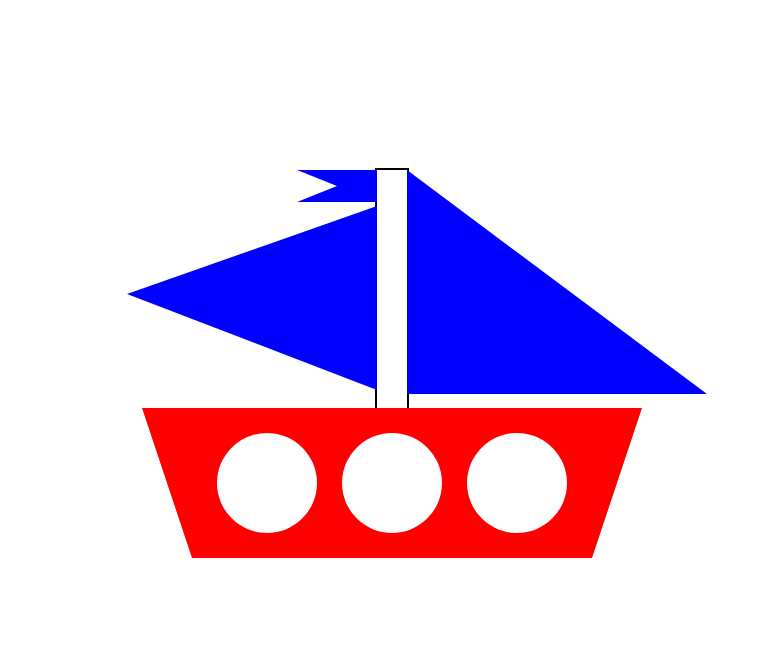
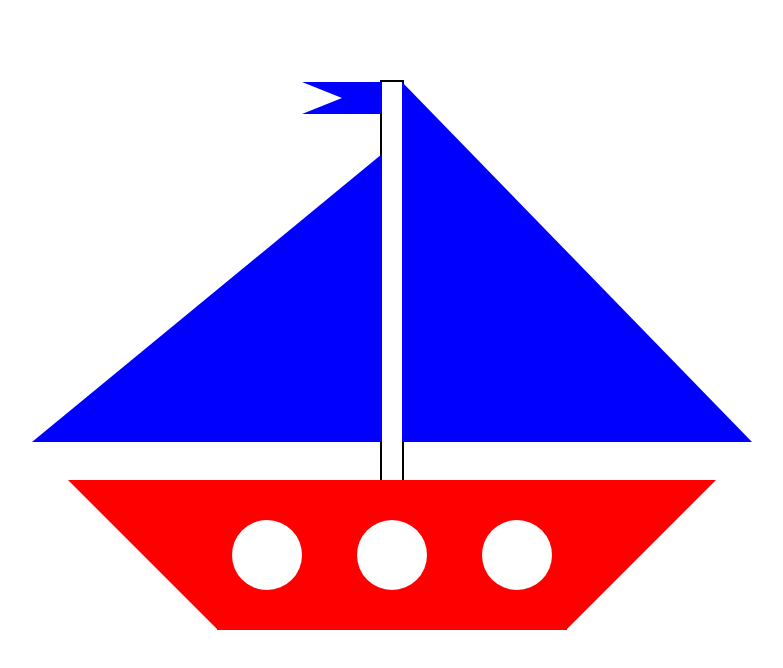
Before and after one commit to HeinekenPhoenix/homework_ship, a plain HTML site: page index.html in a window 1280 px wide. Shown: the whole page, without its empty margins (248-1031 px from the left). Drawn offline with Linux system fonts and the light colour scheme.

Commit message:
rebuilt idex.html and style.css

```diff
--- a/index.html
+++ b/index.html
@@ -10,7 +10,7 @@
     <div class="wrapper">
         <div class="rectangle">
             <div class="rectangle__small-flag-two"></div>
-            <div class="rectangle__big-black-flag"></div>
+            <div class="rectangle__big-before-flag"></div>
         </div>
         <div class="trapezoid-circle-cont">
             <div class="trapezoid-circle"></div>
--- a/style.css
+++ b/style.css
@@ -1,4 +1,7 @@
-
+*{
+    margin: 0;
+    padding: 0;
+}
 
 .wrapper{
     display: flex;
@@ -6,26 +9,13 @@
     position: relative;
 }
 
-.trapezoid-circle-cont{
-    border-bottom: 150px solid red;
-	border-left: 50px solid transparent;
-	border-right: 50px solid transparent;
-	height: 0;
-	width: 400px;
-    transform: rotate(180deg);
-    position: absolute;
-    justify-content: center;
-    display: flex;
-    top: 50vh;
-}
-
 .rectangle{
-    width: 30px;
-	height: 30vh;
+    width: 20px;
+	height: 55vh;
     background: white;
     border: 2px black solid;
     position: absolute;
-    top: 20vh;
+    top: 10vh;
 }
 
 .rectangle::before{
@@ -35,7 +25,7 @@
     border-right: 80px solid blue;
     border-bottom: 4vh solid transparent;
     position: absolute;
-    right: 30px;
+    right: 20px;
 }
 
 .rectangle__small-flag-two{
@@ -45,60 +35,86 @@
     border-right: 80px solid blue;
     border-top: 4vh solid transparent;
     position: absolute;
-    right: 30px;
+    right: 20px;
 }
 
-.rectangle__big-black-flag::before{
+.rectangle__big-before-flag{
     content: "";
     width: 0;
     height: 0;
-    border-top: 11vh solid transparent;
-    border-right: 250px solid blue;
-    border-bottom: 12vh solid transparent;
+    border-top: 36vh solid transparent;
+    border-right: 350px solid blue;
     position: absolute;
-    right: 30px;
-    bottom: 20px;
+    right: 20px;
+    top: 9vh;
 }
 
 .rectangle::after{
     content: "";
     width: 0;
     height: 0;
-    border-bottom: 28vh solid blue;
-    border-right: 300px solid transparent;
+    border-bottom: 45vh solid blue;
+    border-right: 350px solid transparent;
     position: absolute;
-    left: 30px;
+    left: 20px;
 }
 
 
+.trapezoid-circle-cont{
+    width: 350px;
+    height: 150px;
+    background-color: red;
+    position: absolute;
+    top: 60vh;
+    display: flex;
+    justify-content: center;
+    align-items: center;
+}
+.trapezoid-circle-cont:before {
+    position: absolute;
+    content: " ";
+    top: 0;
+    left: -149px;
+    width: 0;
+    height: 0;
+    border-top: 150px solid red;
+    border-left: 150px solid transparent;
+}
+.trapezoid-circle-cont:after {
+    position: absolute;
+    content: " ";
+    top: 0;
+    right: -149px;
+    width: 0;
+    height: 0;
+    border-top: 150px solid red;
+    border-right: 150px solid transparent;
+}
+
 .trapezoid-circle{
-    width: 100px;
-	height: 100px;
-	border-radius: 50px;
+    width: 70px;
+    height: 70px;
+    border-radius: 50px;
     background: white;
-    transform: rotate(180deg);
+    position: relative;;
+}
+
+.trapezoid-circle::before{
+    content: "";
+    width: 70px;
+    height: 70px;
+    border-radius: 50px;
+    background: white;
     position: absolute;
-    top: 25px;
+    right: 125px;
 }
 
 .trapezoid-circle::after{
     content: "";
-    width: 100px;
-	height: 100px;
-	border-radius: 50px;
+    width: 70px;
+    height: 70px;
+    border-radius: 50px;
     background: white;
-    transform: rotate(180deg);
     position: absolute;
     left: 125px;
 }
-
-.trapezoid-circle::before{
-    content: "";
-    width: 100px;
-	height: 100px;
-	border-radius: 50px;
-    background: white;
-    transform: rotate(180deg);
-    position: absolute;
-    left: -125px;
-}
```
